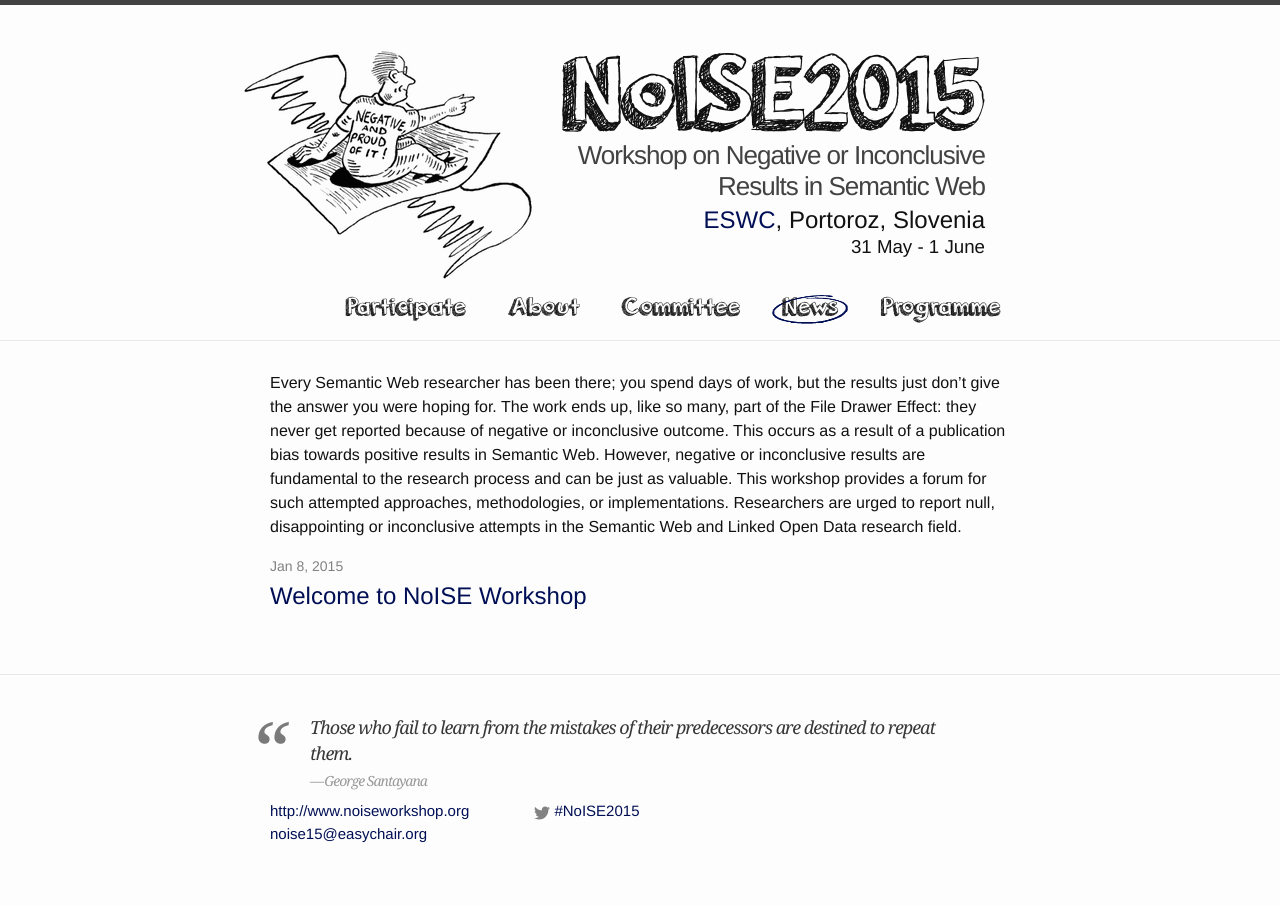
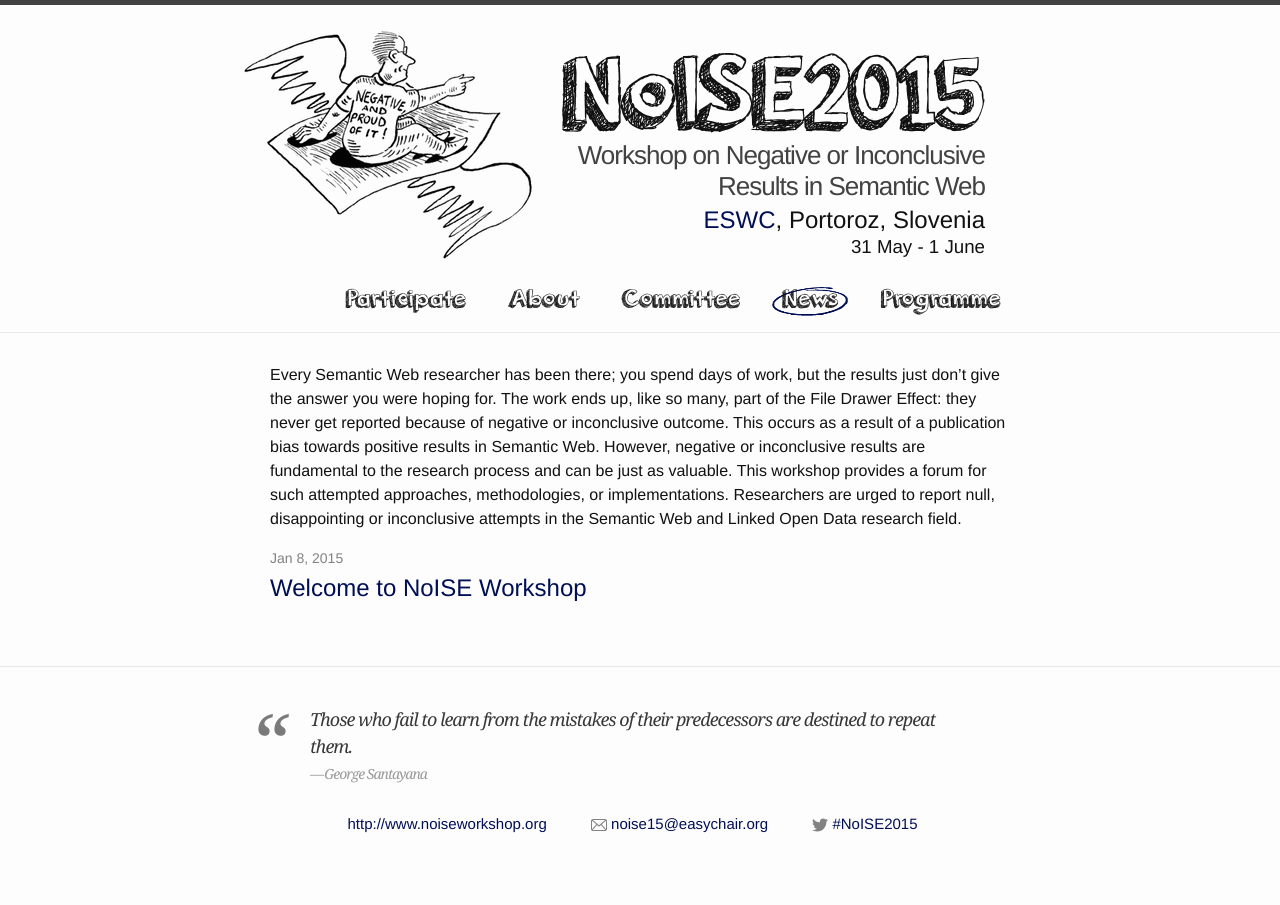
Before and after one commit to mielvds/noise-website, a Jekyll site: the page built from index.html, in a window 1280 px wide. Built offline with Jekyll 4.4.1, drawn with Linux system fonts in a browser that asks for light colours.

Commit message:
Contact info on one line

```diff
--- a/_includes/footer.html
+++ b/_includes/footer.html
@@ -8,28 +8,19 @@
     </blockquote>
 
     <div class="footer-col-wrapper">
-      <div class="footer-col  footer-col-1">
         <ul class="contact-list">
           <li><a href="{{ site.url }}">{{ site.url }}</a></li>
-          <li><a href="mailto:{{ site.email }}">{{ site.email }}</a></li>
-        </ul>
-      </div>
+          <li><a href="mailto:{{ site.email }}"><span class="icon icon--twitter"><svg version="1.1" id="Layer_1" xmlns="http://www.w3.org/2000/svg" xmlns:xlink="http://www.w3.org/1999/xlink" x="0px" y="0px"
+            width="512px" height="512px" viewBox="0 0 512 512" enable-background="new 0 0 512 512" xml:space="preserve">
+            <path d="M448,64H64C28.656,64,0,92.656,0,128v256c0,35.344,28.656,64,64,64h384c35.344,0,64-28.656,64-64V128
+            C512,92.656,483.344,64,448,64z M342.656,234.781l135.469-116.094c0.938,3,1.875,6,1.875,9.313v256c0,2.219-0.844,4.188-1.281,6.281
+            L342.656,234.781z M448,96c2.125,0,4,0.813,6,1.219L256,266.938L58,97.219C60,96.813,61.875,96,64,96H448z M33.266,390.25
+            C32.828,388.156,32,386.219,32,384V128c0-3.313,0.953-6.313,1.891-9.313L169.313,234.75L33.266,390.25z M64,416
+            c-3.234,0-6.172-0.938-9.125-1.844l138.75-158.563l51.969,44.531C248.578,302.719,252.297,304,256,304s7.422-1.281,10.406-3.875
+            l51.969-44.531l138.75,158.563C454.188,415.063,451.25,416,448,416H64z"/>
+          </svg></span>
 
-      <div class="footer-col  footer-col-2">
-        <ul class="social-media-list">
-          {% if site.github_username %}
-          <li>
-            <a href="https://github.com/{{ site.github_username }}">
-              <span class="icon  icon--github">
-                <svg viewBox="0 0 16 16">
-                  <path fill="#828282" d="M7.999,0.431c-4.285,0-7.76,3.474-7.76,7.761 c0,3.428,2.223,6.337,5.307,7.363c0.388,0.071,0.53-0.168,0.53-0.374c0-0.184-0.007-0.672-0.01-1.32 c-2.159,0.469-2.614-1.04-2.614-1.04c-0.353-0.896-0.862-1.135-0.862-1.135c-0.705-0.481,0.053-0.472,0.053-0.472 c0.779,0.055,1.189,0.8,1.189,0.8c0.692,1.186,1.816,0.843,2.258,0.645c0.071-0.502,0.271-0.843,0.493-1.037 C4.86,11.425,3.049,10.76,3.049,7.786c0-0.847,0.302-1.54,0.799-2.082C3.768,5.507,3.501,4.718,3.924,3.65 c0,0,0.652-0.209,2.134,0.796C6.677,4.273,7.34,4.187,8,4.184c0.659,0.003,1.323,0.089,1.943,0.261 c1.482-1.004,2.132-0.796,2.132-0.796c0.423,1.068,0.157,1.857,0.077,2.054c0.497,0.542,0.798,1.235,0.798,2.082 c0,2.981-1.814,3.637-3.543,3.829c0.279,0.24,0.527,0.713,0.527,1.437c0,1.037-0.01,1.874-0.01,2.129 c0,0.208,0.14,0.449,0.534,0.373c3.081-1.028,5.302-3.935,5.302-7.362C15.76,3.906,12.285,0.431,7.999,0.431z"/>
-                </svg>
-              </span>
-
-              <span class="username">{{ site.github_username }}</span>
-            </a>
-          </li>
-          {% endif %}
+          <span class="username">{{ site.email }}</span></a></li>
 
           {% if site.twitter_hashtag %}
           <li>
@@ -46,11 +37,6 @@
           </li>
           {% endif %}
         </ul>
-      </div>
-
-      <div class="footer-col  footer-col-3">
-        <p class="text">{{ site.description }}</p>
-      </div>
     </div>
 
   </div>
--- a/_includes/header.html
+++ b/_includes/header.html
@@ -2,7 +2,7 @@
 
   <div class="wrapper">
     <div class="logo">
-      <img class="ws-pic" src="/assets/1-negative.png" />
+      <a class="ws-pic"  href="{{ site.baseurl }}/"><img src="/assets/1-negative.png" /></a>
       <div class="title">
       <h1 class="ws-title"><a href="{{ site.baseurl }}/">{{site.acronym}}{{site.edition}}</a></h1>
       <a class="site-title" href="{{ site.baseurl }}/">{{ site.title }}</a>
--- a/css/main.scss
+++ b/css/main.scss
@@ -166,7 +166,13 @@
   }
 }
 
-
+.contact-list {
+  text-align:center;
+li {
+  display:inline-block;
+  padding: 20px;
+}
+}
 
 
 
```
